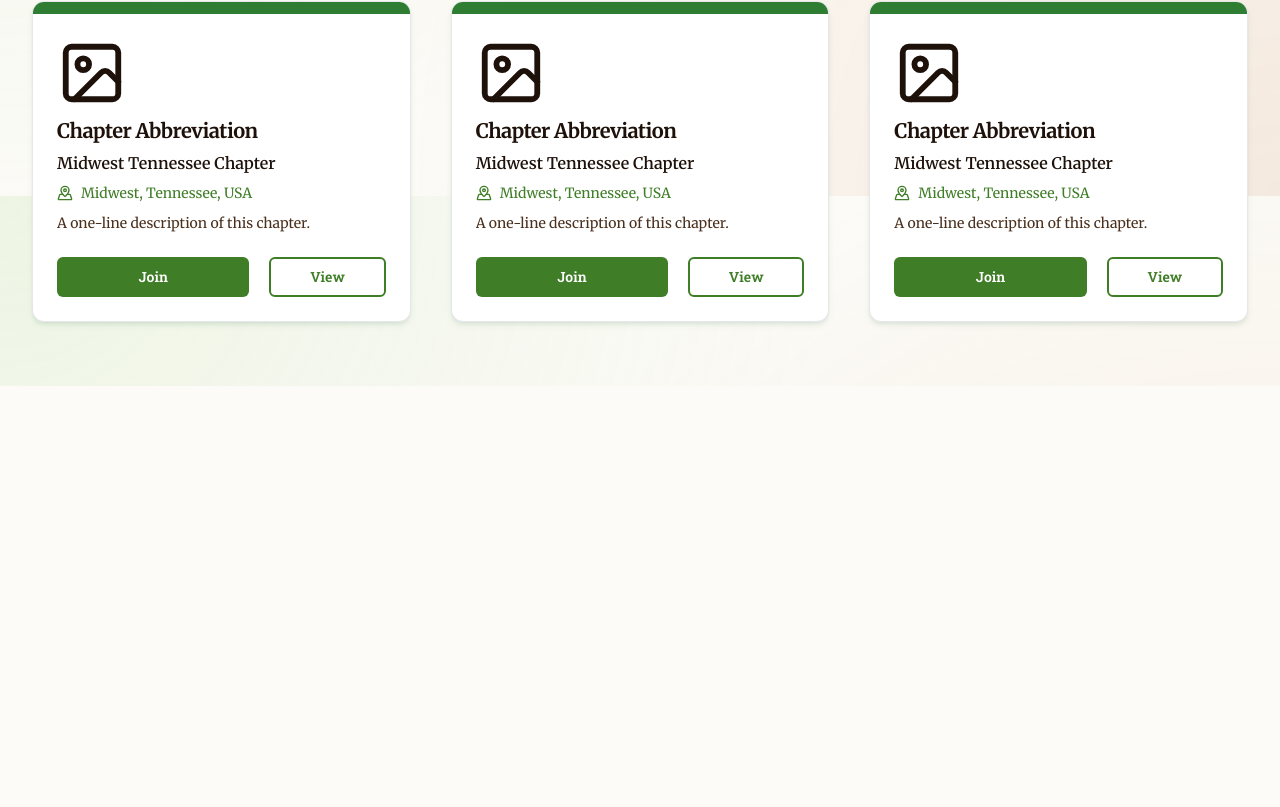
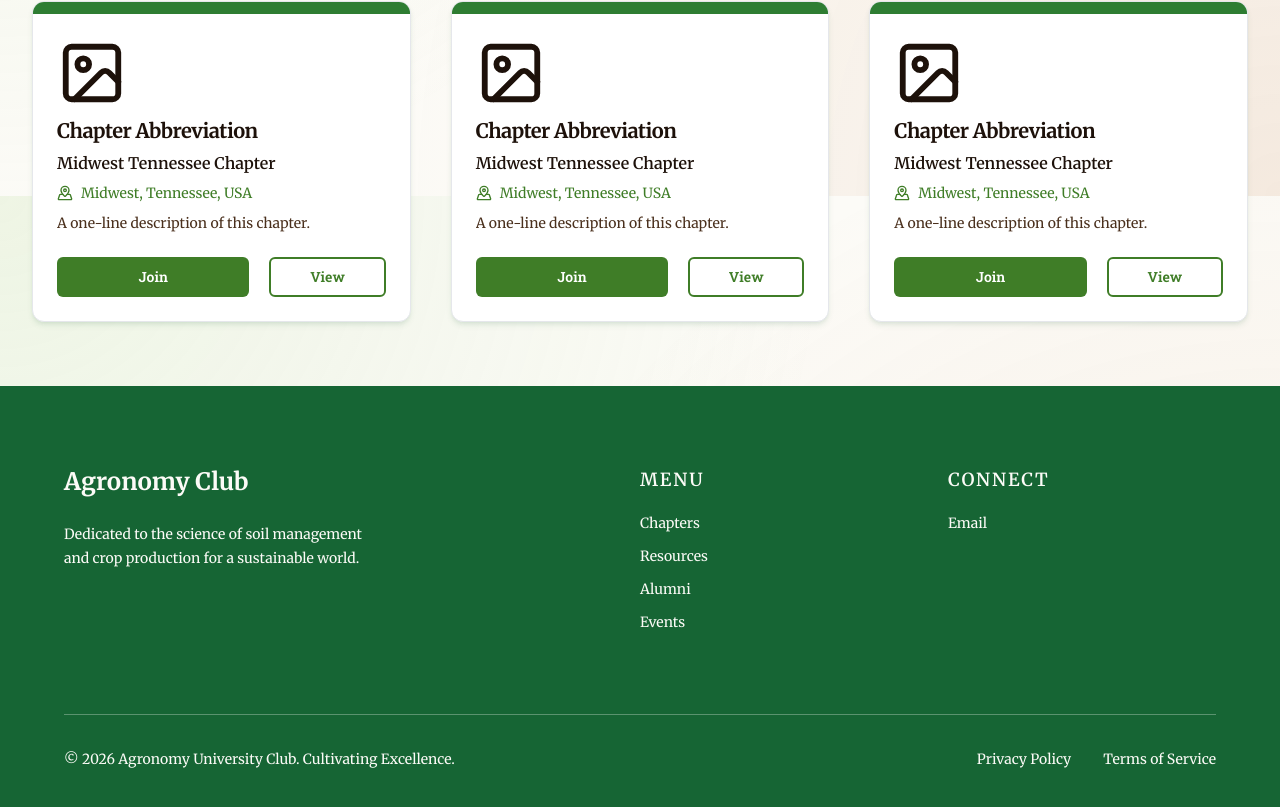
Before and after one commit to codersforcauses/agronomy-club, a Next.js app in the folder client/: page /chapters in a window 1280 px wide. Shown: the part 604-1411 px from the top of the page. Before the commit the page ends 990 px from the top, so only its background shows below. Built offline with nearby package versions, Linux system fonts and the light colour scheme.

Commit message:
Create footer component

```diff
--- a/client/src/app/layout.tsx
+++ b/client/src/app/layout.tsx
@@ -4,6 +4,7 @@ import type { Metadata } from "next";
 import { Merriweather, Roboto_Slab } from "next/font/google";
 
 import Providers from "@/components/main/providers";
+import { Footer } from "@/components/ui/footer";
 import Navbar from "@/components/ui/navbar";
 
 export const metadata: Metadata = {
@@ -35,6 +36,7 @@ export default function RootLayout({
           <Providers>
             <Navbar />
             {children}
+            <Footer />
           </Providers>
         </main>
       </body>
--- /dev/null
+++ b/client/src/components/ui/footer.tsx
@@ -0,0 +1,100 @@
+import Link from "next/link";
+
+export function Footer() {
+  return (
+    <footer className="bg-brand-green-dark px-6 pb-10 pt-16 text-brand-surface sm:px-16 sm:pt-20">
+      <div className="mx-auto max-w-6xl space-y-16 sm:space-y-20">
+        <div className="grid gap-10 md:grid-cols-[2fr_1fr_1fr]">
+          <div>
+            <h2 className="text-2xl font-bold text-brand-surface">
+              Agronomy Club
+            </h2>
+            <p className="mt-6 max-w-xs text-sm/6 text-brand-surface">
+              Dedicated to the science of soil management and crop production
+              for a sustainable world.
+            </p>
+          </div>
+          <div>
+            <h3 className="text-lg font-semibold uppercase tracking-widest text-brand-surface">
+              Menu
+            </h3>
+            <ul className="mt-4 space-y-2">
+              <li>
+                <Link
+                  href="/chapters"
+                  className="text-sm/6 text-brand-surface hover:text-brand-yellow"
+                >
+                  Chapters
+                </Link>
+              </li>
+              <li>
+                <Link
+                  href="/resources"
+                  className="text-sm/6 text-brand-surface hover:text-brand-yellow"
+                >
+                  Resources
+                </Link>
+              </li>
+              <li>
+                <Link
+                  href="/alumni"
+                  className="text-sm/6 text-brand-surface hover:text-brand-yellow"
+                >
+                  Alumni
+                </Link>
+              </li>
+              <li>
+                <Link
+                  href="/events"
+                  className="text-sm/6 text-brand-surface hover:text-brand-yellow"
+                >
+                  Events
+                </Link>
+              </li>
+            </ul>
+          </div>
+          <div>
+            <h3 className="text-lg font-semibold uppercase tracking-widest text-brand-surface">
+              Connect
+            </h3>
+            <ul className="mt-4 space-y-2">
+              <li>
+                <a
+                  href="mailto:agronomy-club@uwa.edu.au"
+                  className="text-sm/6 text-brand-surface hover:text-brand-yellow"
+                >
+                  Email
+                </a>
+              </li>
+            </ul>
+          </div>
+        </div>
+        <div className="border-t border-brand-surface/30 pt-8">
+          <div className="flex flex-col gap-6 text-sm/6 md:flex-row md:items-center md:justify-between">
+            <p className="text-brand-surface">
+              © 2026 Agronomy University Club. Cultivating Excellence.
+            </p>
+            <ul className="flex flex-col gap-4 sm:flex-row sm:items-center sm:gap-8">
+              <li>
+                <Link
+                  href="/privacy-policy"
+                  className="text-sm/6 text-brand-surface hover:text-brand-yellow"
+                >
+                  Privacy Policy
+                </Link>
+              </li>
+              <li>
+                <Link
+                  href="/terms-of-service"
+                  className="text-sm/6 text-brand-surface hover:text-brand-yellow"
+                >
+                  Terms of Service
+                </Link>
+              </li>
+            </ul>
+          </div>
+        </div>
+      </div>
+    </footer>
+  );
+}
```
